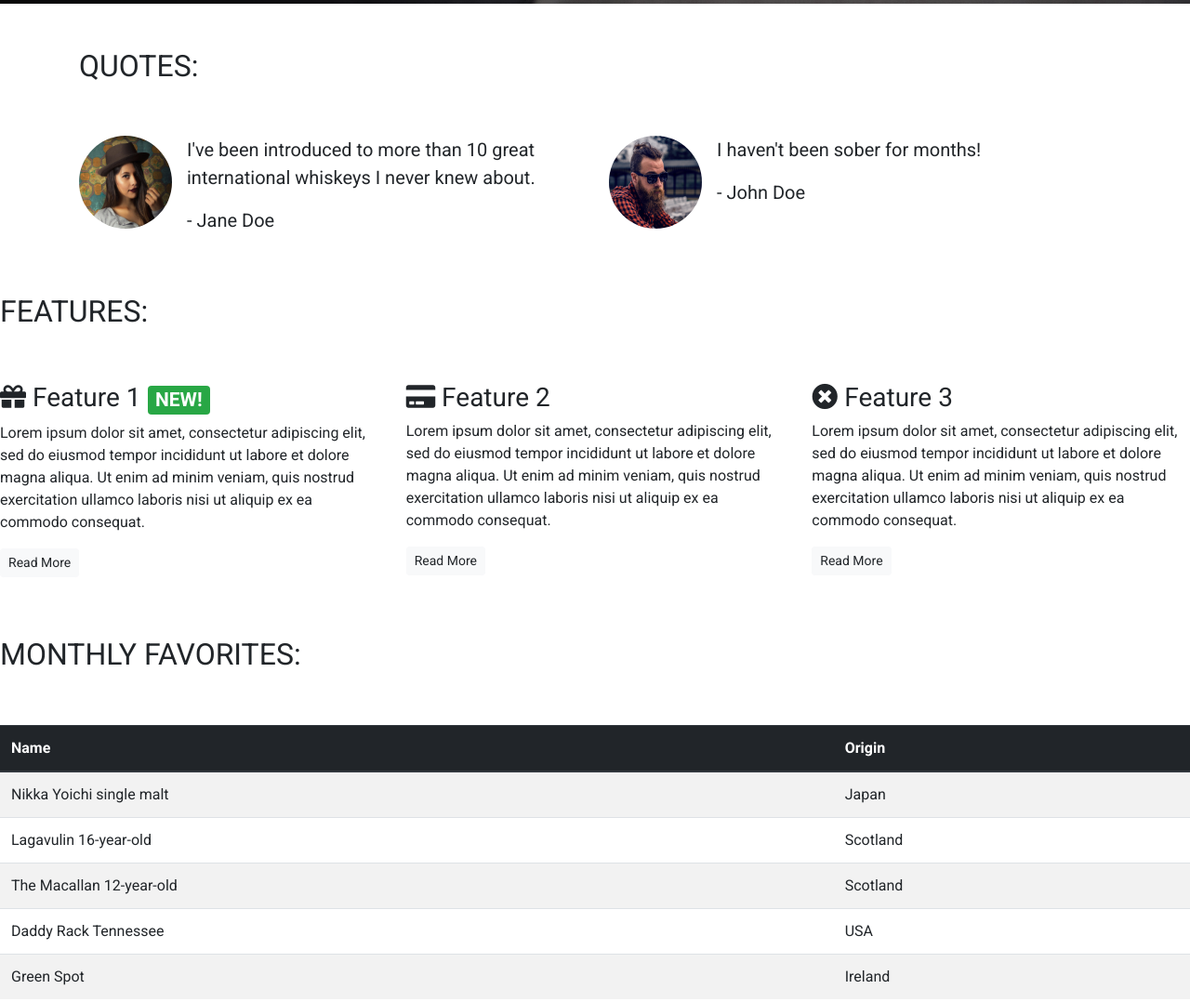
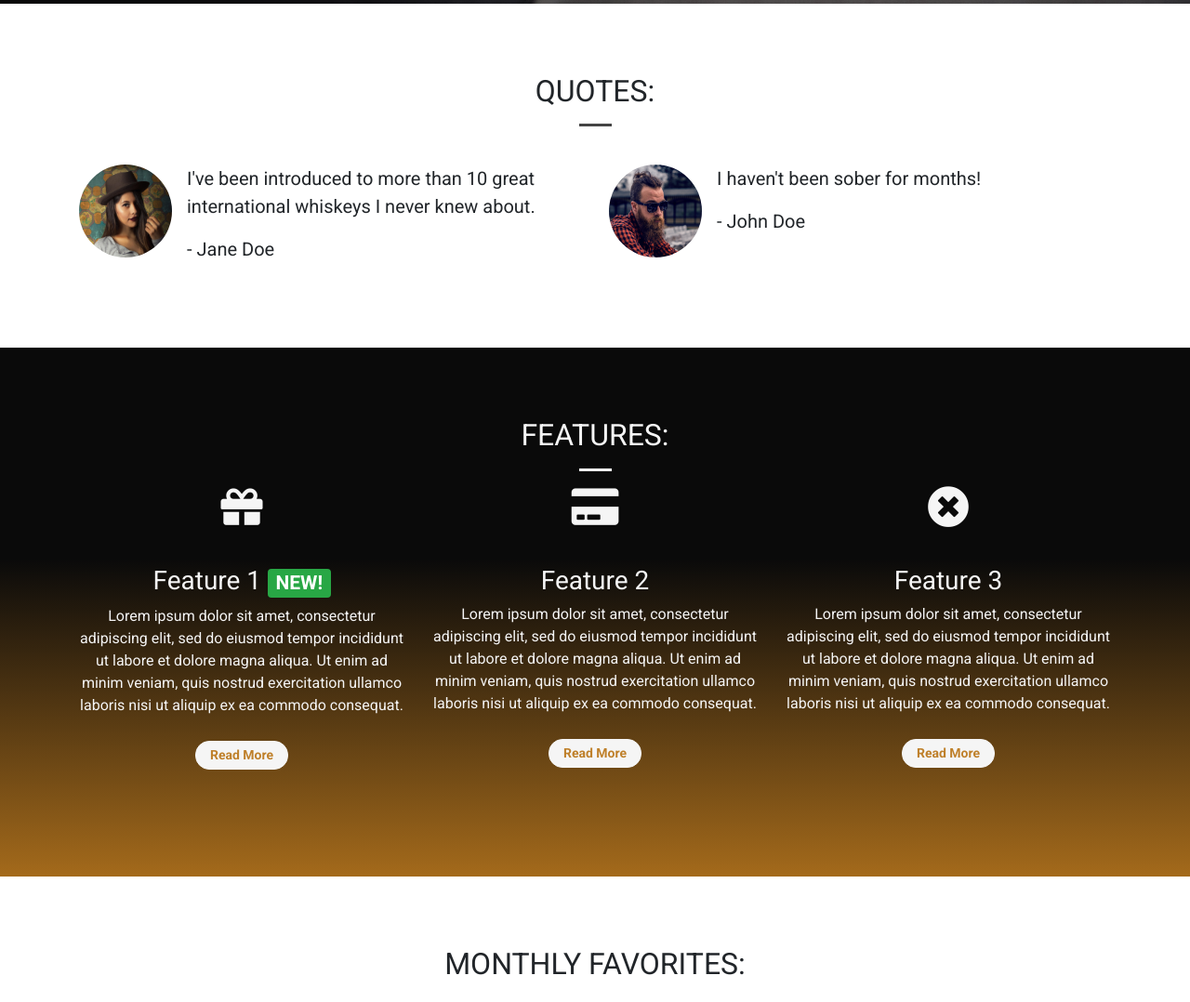
Before and after one commit to katzur/Bootstrap-practice, a plain HTML site: page index.html in a window 1280 px wide. Shown: the part 796-1874 px from the top of the page at 93% size. Drawn offline with nearby package versions, Linux system fonts and the light colour scheme; a web font is replaced by a local one.

Commit message:
Add quotes and features styling in landing page

```diff
--- a/css/style.css
+++ b/css/style.css
@@ -1,5 +1,14 @@
 body {
     font-family: 'Roboto', sans-serif;
+}
+
+.container-wrapper {
+
+}
+
+.container-wrapper--orange {
+    background: linear-gradient(to top, #a46a1b 0%, #0A0A0A 60%);
+    color: whitesmoke;
 }
 
 .alert-container .col-12 {
@@ -10,9 +19,11 @@ body {
 .site-wide-alert {
     border-radius: 0;
     margin-bottom: 0;
-    padding: 5px 15px;
-    background-color: #e7ac00;
-    border-color: #e7ac00;
+    padding: 15px 25px;
+    background: linear-gradient(to top, #0A0A0A 0%, #a46a1b 90%);
+    border-color: linear-gradient(to top, #0A0A0A 0%, #a46a1b 90%);
+    color: whitesmoke;
+    text-align: end;
 }
 
 .callout-container {
@@ -46,19 +57,48 @@ body {
 
 .favorites-container {}
 
+/* Page Headers */
+.page-header {
+    margin-bottom: 0;
+    border-bottom: 0;
+    text-align: center;
+}
+
+.page-header h2 {
+    margin-top: 0;
+}
+
+.quotes .page-header {
+    margin-bottom: 25px;
+}
+
+
 /* Block Dividers */
 .block-divider {
     width: 75px;
-    height: 5px;
+    height: 3px;
     border: 0;
+    background-color: #444;
 }
 
 .block-divider--orange {
     background-color: #bf802a;
+    border-radius: 20px;
+    width: 150px;
+}
+
+.block-divider--white {
+    background-color: whitesmoke;
 }
 
 .block-divider--short {
     width: 35px;
+}
+
+/* Content COntainers */
+.content-container {
+    padding-top: 75px;
+    padding-bottom: 75px;
 }
 
 /* Navbar */
@@ -138,3 +178,24 @@ body {
     background-color: #a46a1b;
     border-color: #a46a1b;
 }
+
+.feature {
+    text-align: center;
+    margin-bottom: 40px;
+}
+
+.feature i {
+    margin-bottom: 40px;
+    font-size: 45px;
+    line-height: 45px;
+}
+
+.feature .btn {
+    background-color: whitesmoke;
+    border-color: whitesmoke;
+    border-radius: 15px;
+    min-width: 100px;
+    font-weight: bold;
+    margin-top: 10px;
+    color:#bf802a
+}
--- a/index.html
+++ b/index.html
@@ -20,8 +20,8 @@
         <div class="container-fluid alert-container">
             <div class="row">
                 <div class="col-12 d-none d-sm-block">
-                    <div class="site-wide-alert alert-warning">Sale Now On. Get a 12 month subscription for the price of 6! <a
-                            href="">See here for more details</a></div>
+                    <div class="site-wide-alert alert-warning"><i class="fa fa-exclamation-circle"></i> Sale Now On. Get
+                        a 12-month subscription for the price of 6! <a href="">See here for more details!</a></div>
                 </div>
             </div>
         </div>
@@ -84,11 +84,13 @@
     </div>
 
     <!-- Quotes -->
-    <div class="container quotes-container">
+    <div class="container-wrapper">
+        <div class="container quotes-container content-container">
             <section class="quotes">
                 <div class="row">
-                <div class="col-12 my-5">
+                    <div class="col-12 page-header">
                         <h2 class="text-uppercase">Quotes:</h2>
+                        <hr class="block-divider block-divider--short">
                     </div>
                 </div>
                 <div class="row">
@@ -99,7 +101,8 @@
                             </div>
                             <div class="media-body">
                                 <blockquote class="blockquote">
-                                <p>I've been introduced to more than 10 great international whiskeys I never knew about.
+                                    <p>I've been introduced to more than 10 great international whiskeys I never knew
+                                        about.
                                     </p>
                                     <p>- Jane Doe</p>
                                 </blockquote>
@@ -122,23 +125,28 @@
             </section>
             <!-- /.quotes -->
         </div>
+    </div>
 
     <!-- Features -->
-    <div class="features-container">
+    <div class="container-wrapper container-wrapper--orange">
+        <div class="container features-container content-container">
             <section class="features">
                 <div class="row">
-                <div class="col-12 my-5">
+                    <div class="col-12 page-header">
                         <h2 class="text-uppercase">Features:</h2>
+                        <hr class="block-divider block-divider--short block-divider--white">
                     </div>
                 </div>
                 <div class="row">
                     <div class="col-12 col-md-6 col-lg-4">
                         <div class="feature">
-                        <h3><i class="fas fa-gift d-none d-sm-inline"></i> Feature 1 <span
+                            <h3><i class="fas fa-gift d-none d-sm-block"></i> Feature 1 <span
                                     class="badge badge-success">NEW!</span></h3>
-                        <p>Lorem ipsum dolor sit amet, consectetur adipiscing elit, sed do eiusmod tempor incididunt ut
+                            <p>Lorem ipsum dolor sit amet, consectetur adipiscing elit, sed do eiusmod tempor incididunt
+                                ut
                                 labore
-                            et dolore magna aliqua. Ut enim ad minim veniam, quis nostrud exercitation ullamco laboris
+                                et dolore magna aliqua. Ut enim ad minim veniam, quis nostrud exercitation ullamco
+                                laboris
                                 nisi
                                 ut
                                 aliquip ex ea commodo consequat.</p>
@@ -147,10 +155,12 @@
                     </div>
                     <div class="col-12 col-md-6 col-lg-4">
                         <div class="feature">
-                        <h3><i class="fas fa-credit-card d-none d-sm-inline"></i> Feature 2</h3>
-                        <p>Lorem ipsum dolor sit amet, consectetur adipiscing elit, sed do eiusmod tempor incididunt ut
+                            <h3><i class="fas fa-credit-card d-none d-sm-block"></i> Feature 2</h3>
+                            <p>Lorem ipsum dolor sit amet, consectetur adipiscing elit, sed do eiusmod tempor incididunt
+                                ut
                                 labore
-                            et dolore magna aliqua. Ut enim ad minim veniam, quis nostrud exercitation ullamco laboris
+                                et dolore magna aliqua. Ut enim ad minim veniam, quis nostrud exercitation ullamco
+                                laboris
                                 nisi
                                 ut
                                 aliquip ex ea commodo consequat.</p>
@@ -159,10 +169,12 @@
                     </div>
                     <div class="col-12 d-md-none d-lg-block col-lg-4">
                         <div class="feature">
-                        <h3><i class="fas fa-times-circle d-none d-sm-inline"></i> Feature 3</h3>
-                        <p>Lorem ipsum dolor sit amet, consectetur adipiscing elit, sed do eiusmod tempor incididunt ut
+                            <h3><i class="fas fa-times-circle d-none d-sm-block"></i> Feature 3</h3>
+                            <p>Lorem ipsum dolor sit amet, consectetur adipiscing elit, sed do eiusmod tempor incididunt
+                                ut
                                 labore
-                            et dolore magna aliqua. Ut enim ad minim veniam, quis nostrud exercitation ullamco laboris
+                                et dolore magna aliqua. Ut enim ad minim veniam, quis nostrud exercitation ullamco
+                                laboris
                                 nisi
                                 ut
                                 aliquip ex ea commodo consequat.</p>
@@ -173,12 +185,14 @@
             </section>
             <!-- /.features -->
         </div>
+    </div>
 
     <!-- monthly-favorites -->
-    <div class="favorites-container">
+    <div class="container-wrapper">
+        <div class="container favorites-container content-container">
             <section class="table">
                 <div class="row">
-                <div class="col-12 my-5">
+                    <div class="col-12 page-header">
                         <table class="table table-striped col-12 my-5">
                             <h2 class="text-uppercase">Monthly Favorites:</h2>
                     </div>
@@ -216,6 +230,7 @@
                 </div>
             </section>
             <!-- /.monthly-favorites -->
+        </div>
     </div>
 
     <div class="modal" tabindex="-1" role="dialog" id="signUpModal">
```
Lines whose indentation alone changed are shown as unchanged.
